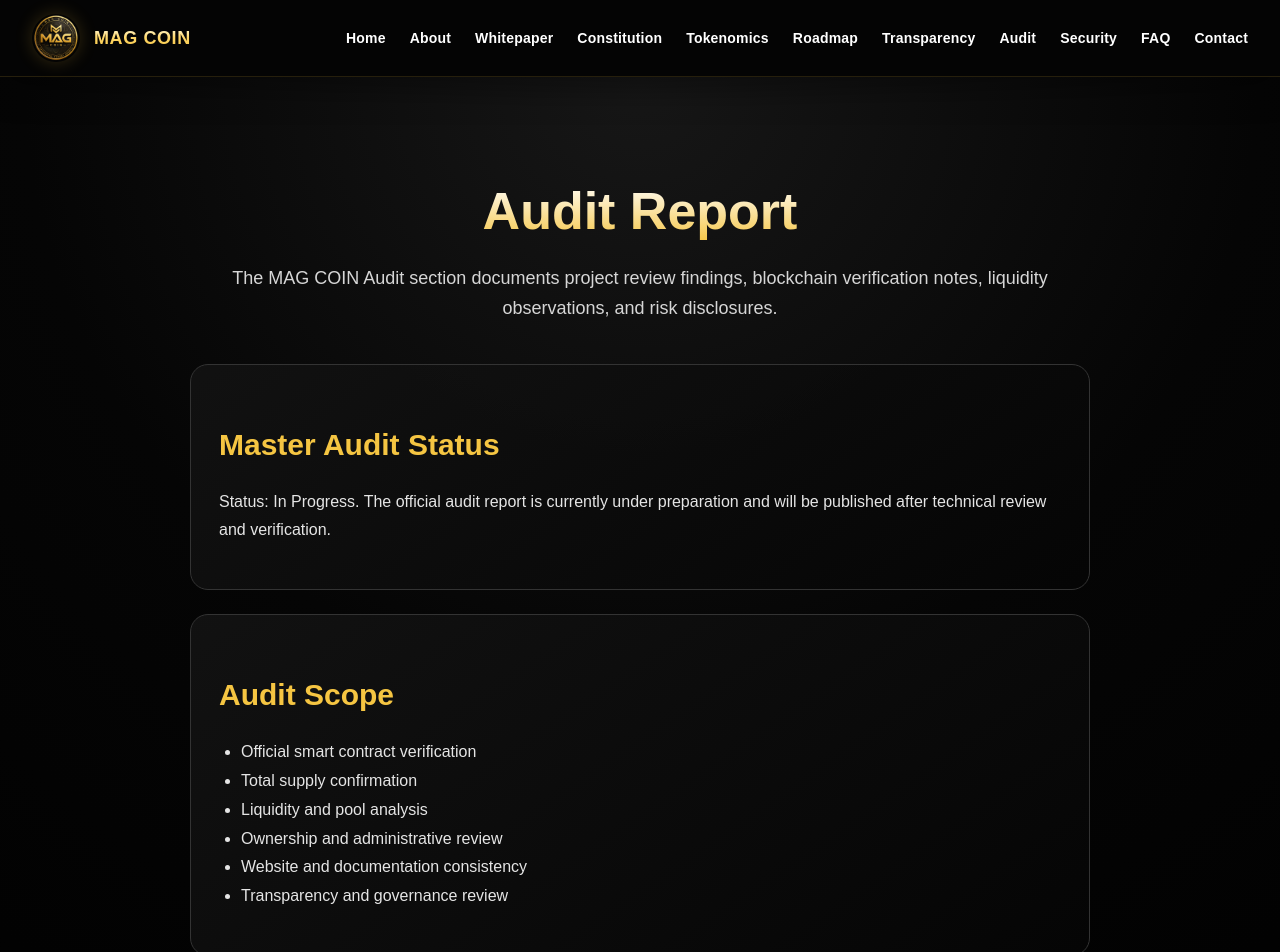
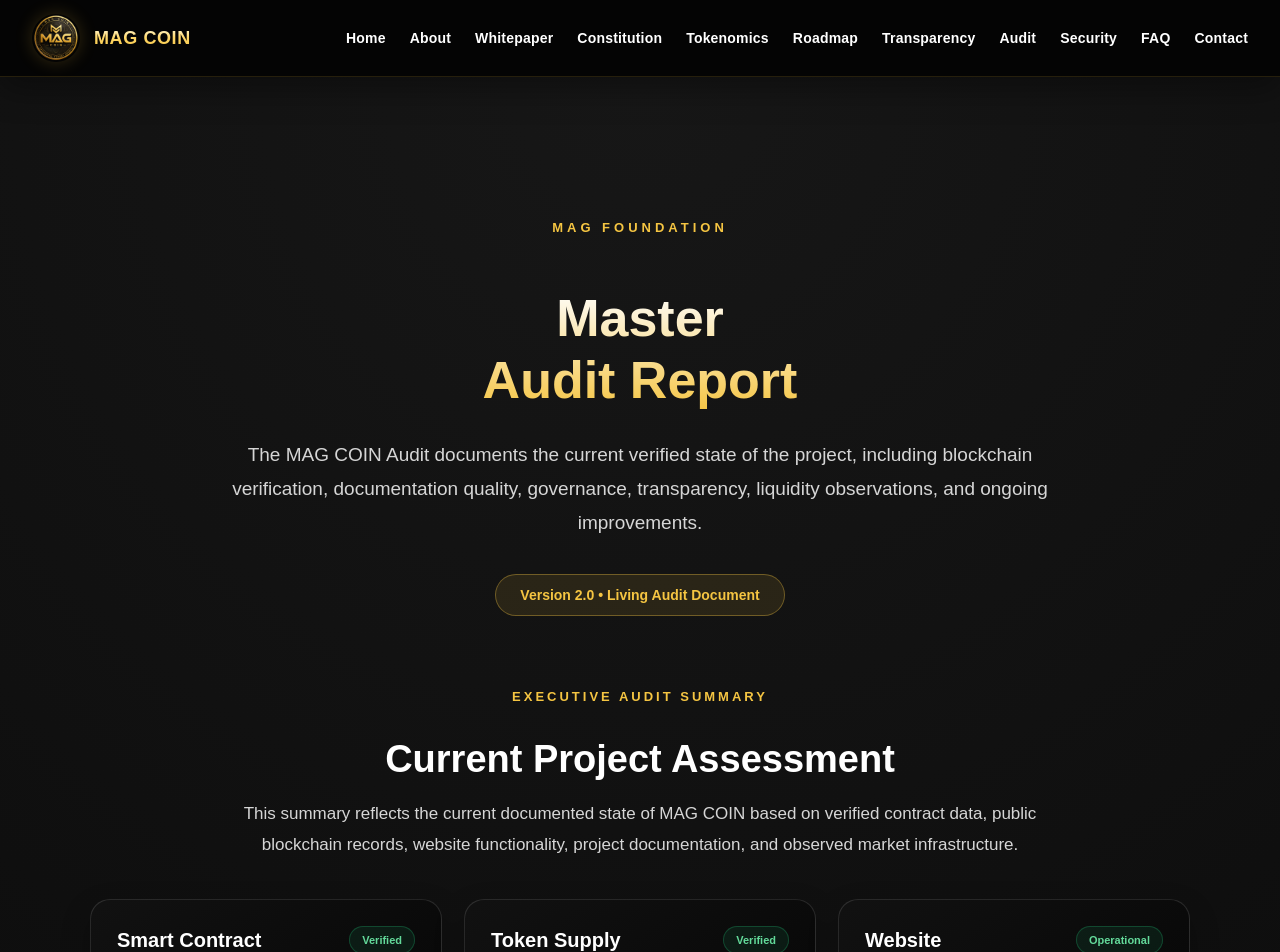
Before and after one commit to MAGZOWN/mag-coin-website, a Next.js app: page /audit in a window 1280 px wide. Shown: the top 952 px of the page. Built offline with nearby package versions, Linux system fonts and the light colour scheme.

Commit message:
Phase 13.6: Assemble premium Audit page with modular architecture

```diff
--- a/app/audit/page.tsx
+++ b/app/audit/page.tsx
@@ -2,6 +2,12 @@ import type { CSSProperties } from "react";
 
 import Navbar from "../components/Navbar";
 import Footer from "../components/Footer";
+
+import AuditHero from "../components/AuditHero";
+import ExecutiveAudit from "../components/ExecutiveAudit";
+import TechnicalAudit from "../components/TechnicalAudit";
+import DocumentationAudit from "../components/DocumentationAudit";
+import AuditCommitment from "../components/AuditCommitment";
 
 export default function Audit() {
   return (
@@ -10,47 +16,15 @@ export default function Audit() {
 
       <main style={styles.main}>
         <section style={styles.container}>
-          <h1 style={styles.title}>Audit Report</h1>
+          <AuditHero />
 
-          <p style={styles.lead}>
-            The MAG COIN Audit section documents project review findings,
-            blockchain verification notes, liquidity observations, and risk
-            disclosures.
-          </p>
+          <ExecutiveAudit />
 
-          <div style={styles.card} className="cardHover">
-            <h2 style={styles.heading}>Master Audit Status</h2>
+          <TechnicalAudit />
 
-            <p>
-              Status: In Progress. The official audit report is currently under
-              preparation and will be published after technical review and
-              verification.
-            </p>
-          </div>
+          <DocumentationAudit />
 
-          <div style={styles.card} className="cardHover">
-            <h2 style={styles.heading}>Audit Scope</h2>
-
-            <ul style={styles.list}>
-              <li>Official smart contract verification</li>
-              <li>Total supply confirmation</li>
-              <li>Liquidity and pool analysis</li>
-              <li>Ownership and administrative review</li>
-              <li>Website and documentation consistency</li>
-              <li>Transparency and governance review</li>
-            </ul>
-          </div>
-
-          <div style={styles.card} className="cardHover">
-            <h2 style={styles.heading}>Transparency Statement</h2>
-
-            <p>
-              Audit documentation is intended to improve transparency and help
-              the community understand the project's technical and operational
-              structure. It should not be interpreted as financial advice or a
-              guarantee of future performance.
-            </p>
-          </div>
+          <AuditCommitment />
         </section>
       </main>
 
@@ -65,53 +39,11 @@ const styles: Record<string, CSSProperties> = {
     background:
       "radial-gradient(circle at top, #171717 0%, #050505 45%, #000000 100%)",
     color: "#ffffff",
-    fontFamily: "Arial, sans-serif",
-    padding: "60px 24px",
+    padding: "60px 24px 0",
   },
 
   container: {
-    maxWidth: "900px",
+    maxWidth: "1100px",
     margin: "0 auto",
   },
-
-  title: {
-    fontSize: "52px",
-    lineHeight: "1.2",
-    fontWeight: "800",
-    textAlign: "center",
-    marginBottom: "20px",
-    background: "linear-gradient(180deg,#ffffff 0%,#f5c542 100%)",
-    WebkitBackgroundClip: "text",
-    WebkitTextFillColor: "transparent",
-  },
-
-  lead: {
-    color: "#d6d6d6",
-    fontSize: "18px",
-    lineHeight: "1.7",
-    textAlign: "center",
-    marginBottom: "40px",
-  },
-
-  card: {
-    background:
-      "linear-gradient(145deg, rgba(18,18,18,.96), rgba(5,5,5,.96))",
-    border: "1px solid #333",
-    borderRadius: "18px",
-    padding: "28px",
-    marginBottom: "24px",
-    lineHeight: "1.8",
-    color: "#e5e5e5",
-  },
-
-  heading: {
-    color: "#f5c542",
-    marginBottom: "14px",
-    fontSize: "30px",
-  },
-
-  list: {
-    paddingLeft: "22px",
-    lineHeight: "1.8",
-  },
 };
```
